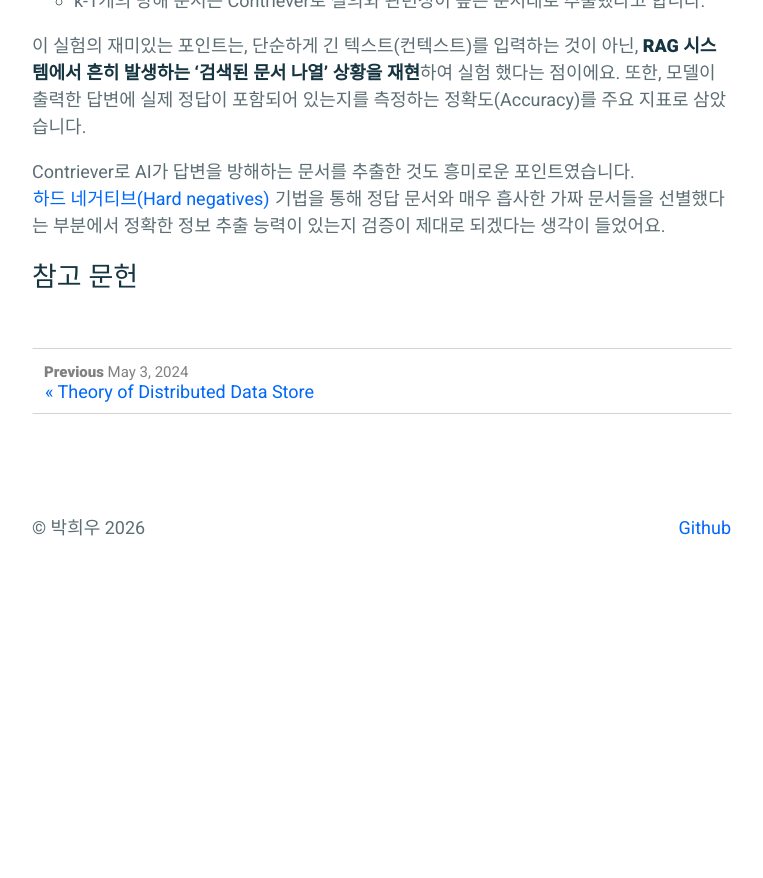
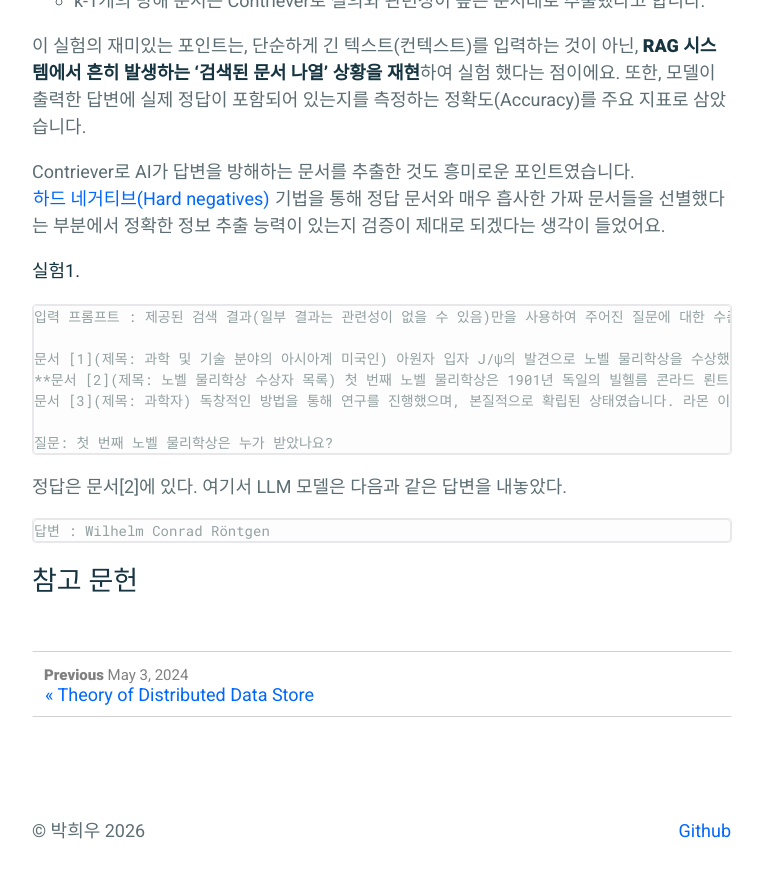
Before and after one commit to parkhuiwo0/parkhuiwo0.github.io, a Jekyll site: the page built from _posts/2026-03-27-Lost-In-the-Middle.md, in a window 1280 px wide and 900 px high, scrolled down 1718 px. Shown: the top 878 px of the window, without its empty margins (258-1021 px from the left). Built offline with Jekyll 4.4.1, drawn with Linux system fonts in a browser that asks for light colours; before the commit the page ends 2359 px from its top, so only the background shows below that.

Commit message:
Update 2026-03-27-Lost-In-the-Middle.md

````diff
--- a/_posts/2026-03-27-Lost-In-the-Middle.md
+++ b/_posts/2026-03-27-Lost-In-the-Middle.md
@@ -41,6 +41,23 @@ comments: true
 
 Contriever로 AI가 답변을 방해하는 문서를 추출한 것도 흥미로운 포인트였습니다. [하드 네거티브(Hard negatives)](https://wikidocs.net/184729) 기법을 통해 정답 문서와 매우 흡사한 가짜 문서들을 선별했다는 부분에서 정확한 정보 추출 능력이 있는지 검증이 제대로 되겠다는 생각이 들었어요.
 
+#### 실험1.
+```
+입력 프롬프트 : 제공된 검색 결과(일부 결과는 관련성이 없을 수 있음)만을 사용하여 주어진 질문에 대한 수준 높은 답변을 작성하십시오.
+
+문서 [1](제목: 과학 및 기술 분야의 아시아계 미국인) 아원자 입자 J/ψ의 발견으로 노벨 물리학상을 수상했습니다. 수브라마니안 찬드라세카르는...
+**문서 [2](제목: 노벨 물리학상 수상자 목록) 첫 번째 노벨 물리학상은 1901년 독일의 빌헬름 콘라드 뢴트겐에게 수여되었습니다. 그는...**
+문서 [3](제목: 과학자) 독창적인 방법을 통해 연구를 진행했으며, 본질적으로 확립된 상태였습니다. 라몬 이 카할은 1906년 그의 놀라운 업적으로 노벨상을 수상했습니다...
+
+질문: 첫 번째 노벨 물리학상은 누가 받았나요?
+```
+
+정답은 문서[2]에 있다. 여기서 LLM 모델은 다음과 같은 답변을 내놓았다.
+
+```
+답변 : Wilhelm Conrad Röntgen
+```
+
 
 
 # 참고 문헌
````
